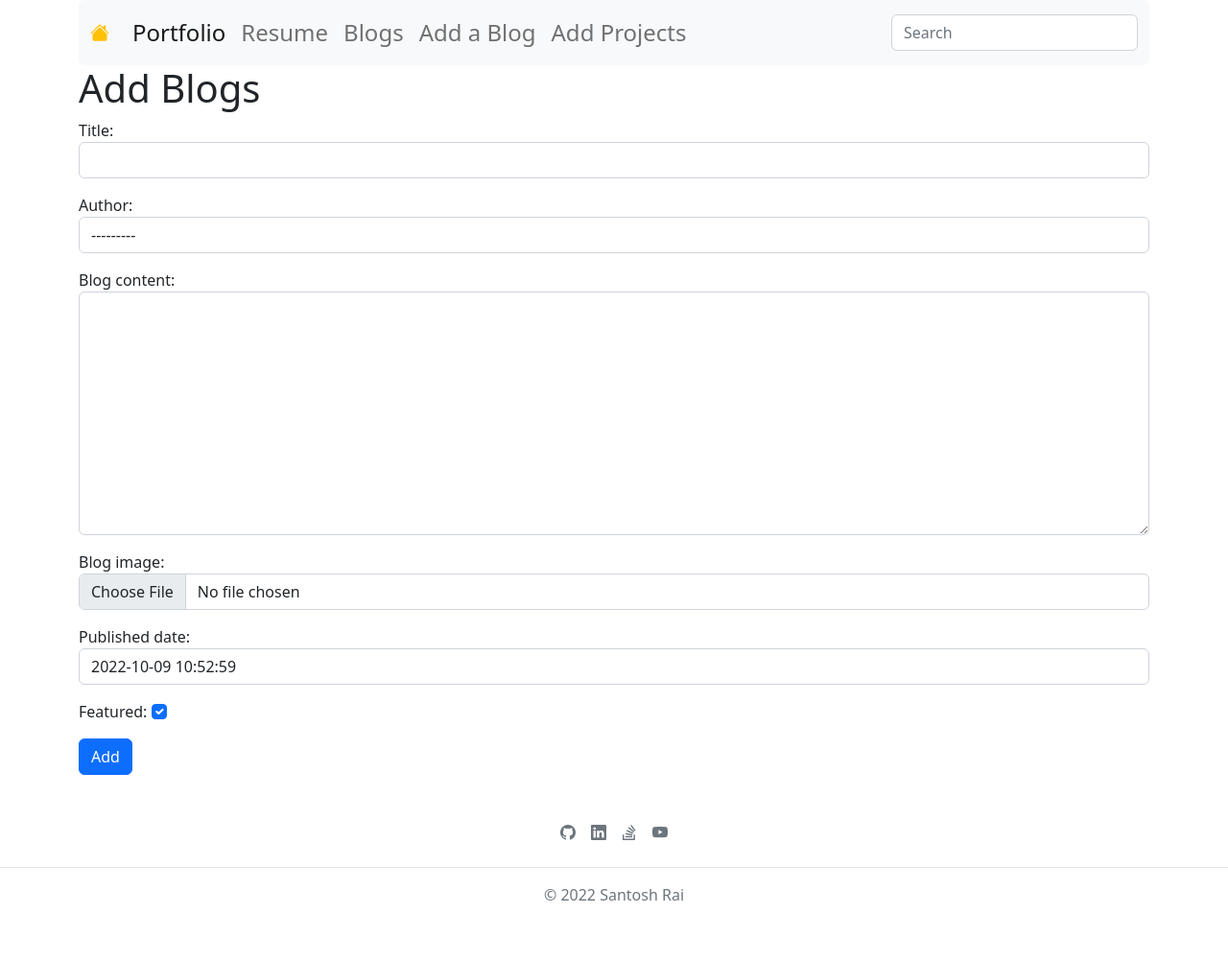
After one commit to santoshrai55/portfolio_dj, a Django app: page /add_blog/ in a window 1280 px wide. The commit adds this page. Shown: the whole page at 96% size. Run offline with Django 4.2, Linux system fonts and the light colour scheme; some libraries are stand-ins or nearby versions.

```diff
--- /dev/null
+++ b/blog/forms.py
@@ -0,0 +1,16 @@
+from django import forms
+from . models import Blog_item
+
+
+class BlogForm(forms.ModelForm):
+    class Meta:
+        model = Blog_item
+        fields = ('title', 'author', 'blog_content',
+                  'blog_image', 'published_date', 'featured')
+        widgets = {'title': forms.TextInput(attrs={'class': 'form-control'}),
+                   'author': forms.Select(attrs={'class': 'form-control'}),
+                   'blog_content': forms.Textarea(attrs={'class': 'form-control'}),
+                   'blog_image': forms.FileInput(attrs={'class': 'form-control'}),
+                   'published_date': forms.DateTimeInput(attrs={'class': 'form-control'}),
+                   'featured': forms.CheckboxInput(attrs={'class': 'form-check-input'}),
+                   }
--- a/blog/models.py
+++ b/blog/models.py
@@ -1,6 +1,8 @@
+from time import timezone
 from django.db import models
 from ckeditor.fields import RichTextField
 from django.contrib.auth.models import User
+from django.utils import timezone
 
 # Create your models here.
 
@@ -13,7 +15,7 @@ class Blog_item(models.Model):
     blog_content = RichTextField(blank=True, null=True)
     blog_image = models.ImageField(
         upload_to='blog_app/images/')
-    published_date = models.DateTimeField(auto_now=True)
+    published_date = models.DateTimeField(default=timezone.now())
     featured = models.BooleanField(default=True)
 
     def __str__(self):
--- /dev/null
+++ b/blog/templates/blog_app/add_blog.html
@@ -0,0 +1,5 @@
+{% extends "base.html" %} {% block header-footer %} <h1>Add Blogs</h1>
+<form action="" method="post"> {% csrf_token %} {{form.media}} {{form.as_p}} <button class="btn btn-primary"
+        type="submit">Add</button>
+    </div>
+</form> {% endblock header-footer %}
--- a/blog/templates/blog_app/blog.html
+++ b/blog/templates/blog_app/blog.html
@@ -4,7 +4,7 @@
     width: 100%;">
         <div class=" col-md-6 px-0">
             <h1 class="display-4 fst-italic"> {{blogs.0.title}} </h1>
-            <p class="lead my-3">{{blogs.0.blog_content|slice:":150"}}</p>
+            <p class="lead my-3">{{blogs.0.blog_content|slice:":150"|safe}}</p>
             <p class="lead mb-0"><a href="{% url 'blog:detail' blogs.0.title %}" class="text-white fw-bold">Continue
                     reading...</a></p>
         </div>
@@ -16,7 +16,7 @@
                     <strong class="d-inline-block mb-2 text-primary">World</strong>
                     <h3 class="mb-0">{{blogs.1.title}}</h3>
                     <div class="mb-1 text-muted">{{blogs.1.published_date}}</div>
-                    <p class="card-text mb-auto">{{blogs.1.blog_content|slice:":100"}}</p>
+                    <p class="card-text mb-auto">{{blogs.1.blog_content|slice:":100"|safe}}</p>
                     <a href="{% url 'blog:detail' blogs.1.title%}" class="stretched-link">Continue reading</a>
                 </div>
                 <div class="col-auto d-none d-lg-block" style="width: 300px">
@@ -28,7 +28,7 @@
             <div class="row g-0 border rounded overflow-hidden flex-md-row mb-4 shadow-sm h-md-250 position-relative">
                 <div class="col p-4 d-flex flex-column position-static">
                     <strong class="d-inline-block mb-2 text-success">Design</strong>
-                    <h3 class="mb-0">Post title</h3>
+                    <h3 class="mb-0">{{blogs.2.title}}</h3>
                     <div class="mb-1 text-muted">Nov 11</div>
                     <p class="mb-auto">This is a wider card with supporting text below as a natural lead-in to
                         additional content.</p>
--- a/blog/urls.py
+++ b/blog/urls.py
@@ -5,6 +5,7 @@ app_name = 'blog'
 
 urlpatterns = [
     path('blog', views.blog, name='blogs'),
-    path('blog/<str:title>/', views.detail, name='detail')
+    path('blog/<str:title>/', views.detail, name='detail'),
+    path('add_blog/', views.AddBlog.as_view(), name='add_blog')
 
 ]
--- a/blog/views.py
+++ b/blog/views.py
@@ -1,5 +1,8 @@
 from django.shortcuts import render, get_object_or_404
 from . models import Blog_item
+from django.views.generic import CreateView
+from . forms import BlogForm
+
 # Create your views here.
 
 
@@ -11,3 +14,10 @@ def blog(request):
 def detail(request, title):
     blog = Blog_item.objects.get(title=title)
     return render(request, 'blog_app/detail.html', {'blog': blog})
+
+
+class AddBlog(CreateView):
+    model = Blog_item
+    form_class = BlogForm
+    # fields = '__all__'
+    template_name = 'blog_app/add_blog.html'
--- a/templates/base.html
+++ b/templates/base.html
@@ -36,6 +36,9 @@
                             <a class="nav-link" href="{% url 'blog:blogs' %}">Blogs</a>
                         </li>
                         <li class="nav-item">
+                            <a class="nav-link" href="{% url 'blog:add_blog' %}">Add a Blog</a>
+                        </li>
+                        <li class="nav-item">
                             <a class="nav-link" href="{% url 'portfolio_app:post_project' %}">Add Projects</a>
                         </li>
                     </ul>
```
Also changed, not shown: blog/migrations/0003_alter_blog_item_published_date.py (added), blog/migrations/0004_alter_blog_item_published_date.py (added), blog/migrations/0005_alter_blog_item_published_date.py (added), blog/migrations/0006_alter_blog_item_published_date.py (added), blog/migrations/0007_alter_blog_item_published_date.py (added), blog/migrations/0008_alter_blog_item_published_date.py (added).
